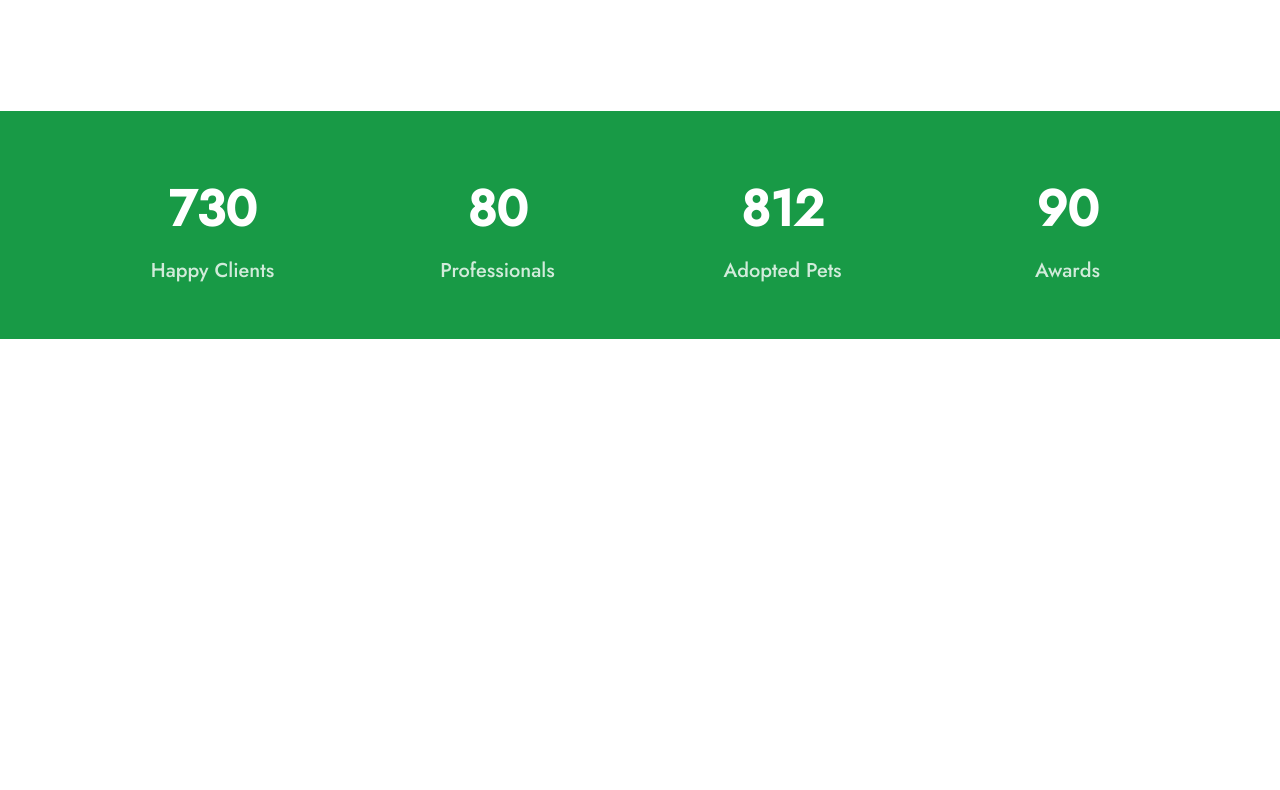
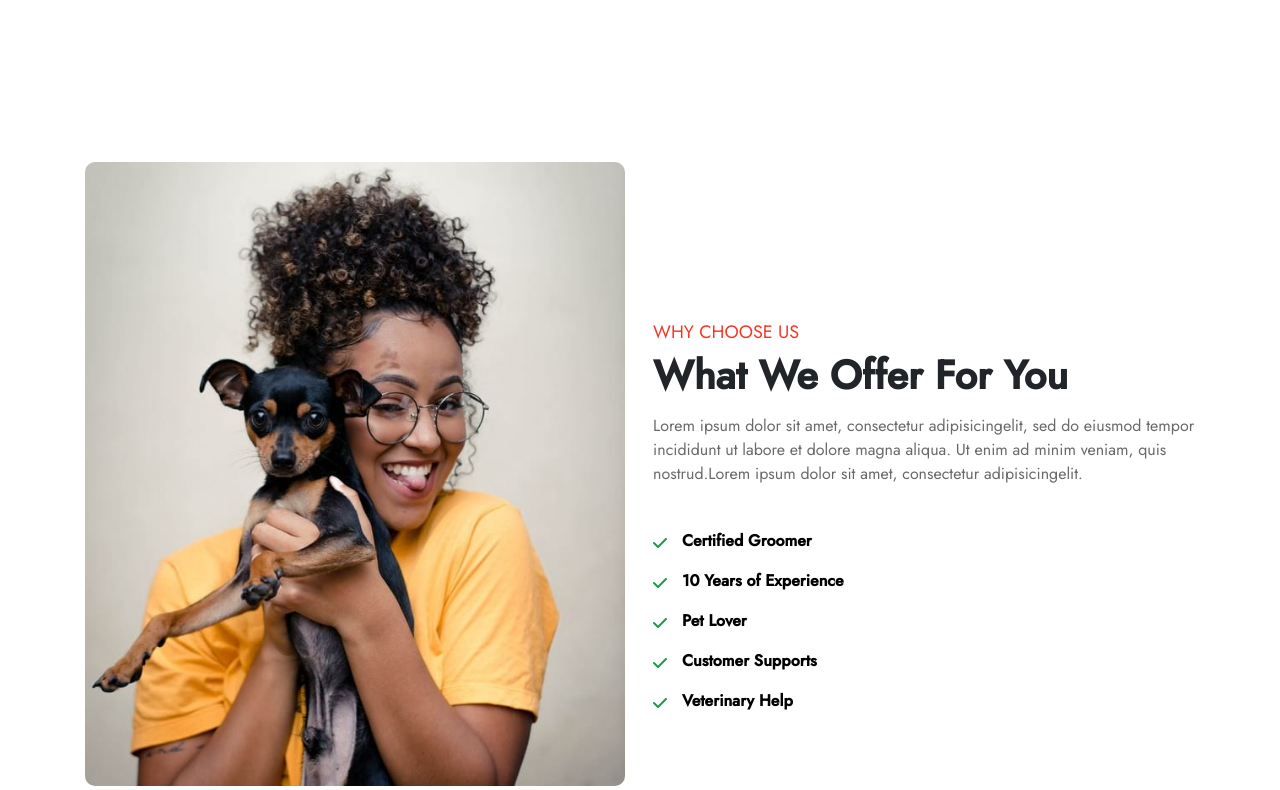
Before and after one commit to TraDa76/poochcare_project, a plain HTML site: page index.html in a window 1280 px wide. Shown: the part 1010-1800 px from the top of the page. Before the commit the page ends 1349 px from the top, so only its background shows below. Drawn offline with nearby package versions, Linux system fonts and the light colour scheme; a script that the page names is missing.

Commit message:
updated offer

```diff
--- a/css/style.css
+++ b/css/style.css
@@ -186,17 +186,18 @@ a.readMoreBtn:hover {
   padding: 0 12rem;
 }
 
-.about_content .title h6 {
+.title h6 {
   color: #f53626;
+  font-size: 18px;
   font-weight: 400;
 }
 
-.about_content .title h1 {
+.title h1 {
   font-weight: 600;
   line-height: 1.2;
 }
 
-.about_content .title p {
+.title p {
   font-size: 1.2rem;
   color: #696969;
 }
@@ -238,3 +239,45 @@ a.readMoreBtn:hover {
 .counter_item h5 {
   color: #d1ebda;
 }
+
+/* //offer */
+
+#offer {
+  margin-bottom: 40px;
+}
+
+.offer_inner {
+  display: flex;
+  justify-content: space-between;
+}
+
+.offer_inner .offer_img img {
+  width: 95%;
+  border-radius: 10px;
+}
+
+.offer_content {
+  width: 55%;
+  margin-top: 10rem;
+}
+
+.offer_content .title p {
+  font-size: 1rem;
+  margin: 15px 0 35px 0;
+}
+
+.offer_item ul {
+  list-style: none;
+}
+
+.offer_item ul li i {
+  color: #189a46;
+  vertical-align: middle;
+  margin-right: 10px;
+}
+
+.offer_item ul li span {
+  font-weight: 600;
+  line-height: 2.5;
+  color: black;
+}
--- a/index.html
+++ b/index.html
@@ -32,6 +32,11 @@
     <link
       href="https://fonts.googleapis.com/css2?family=Jost:wght@300;400;500&display=swap"
       rel="stylesheet"
+    />
+
+    <link
+      rel="stylesheet"
+      href="https://maxst.icons8.com/vue-static/landings/line-awesome/line-awesome/1.3.0/css/line-awesome.min.css"
     />
 
     <!-- MY CSS  -->
@@ -238,7 +243,51 @@
     <section id="service"></section>
 
     <!-- offer -->
-    <section id="offer"></section>
+    <section id="offer">
+      <div class="py-5">
+        <div class="offer_inner container">
+          <div class="offer_img">
+            <img src="./imgs/ab.jpg" alt="" />
+          </div>
+          <div class="offer_content">
+            <div class="title">
+              <h6>WHY CHOOSE US</h6>
+              <h1>What We Offer For You</h1>
+              <p>
+                Lorem ipsum dolor sit amet, consectetur adipisicingelit, sed do
+                eiusmod tempor incididunt ut labore et dolore magna aliqua. Ut
+                enim ad minim veniam, quis nostrud.Lorem ipsum dolor sit amet,
+                consectetur adipisicingelit.
+              </p>
+            </div>
+            <div class="offer_item">
+              <ul>
+                <li>
+                  <i class="fa-solid fa-check"></i>
+                  <span>Certified Groomer</span>
+                </li>
+                <li>
+                  <i class="fa-solid fa-check"></i>
+                  <span>10 Years of Experience</span>
+                </li>
+                <li>
+                  <i class="fa-solid fa-check"></i>
+                  <span>Pet Lover</span>
+                </li>
+                <li>
+                  <i class="fa-solid fa-check"></i>
+                  <span>Customer Supports</span>
+                </li>
+                <li>
+                  <i class="fa-solid fa-check"></i>
+                  <span>Veterinary Help</span>
+                </li>
+              </ul>
+            </div>
+          </div>
+        </div>
+      </div>
+    </section>
 
     <!-- counter  -->
     <section id="counter ">
```
Also changed, not shown: imgs/ab.jpg (added), imgs/f1.jpg (added), imgs/f2.jpg (added), imgs/f3.jpg (added), imgs/f4.jpg (added).
